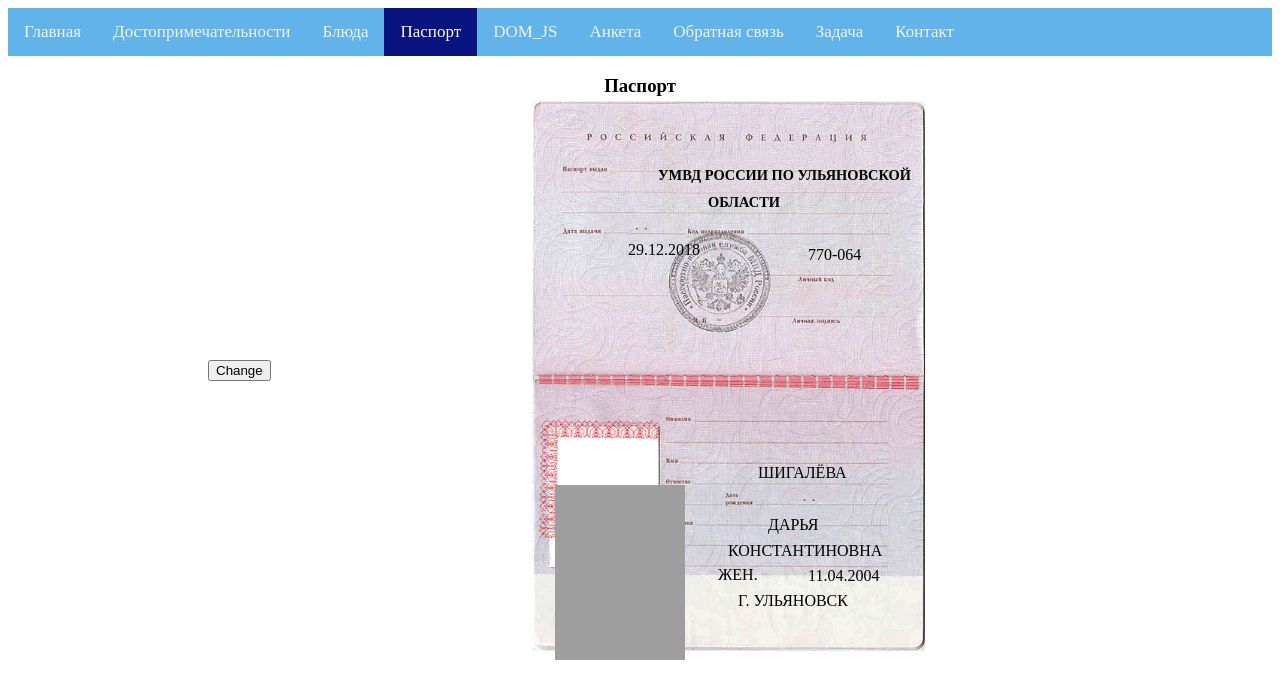
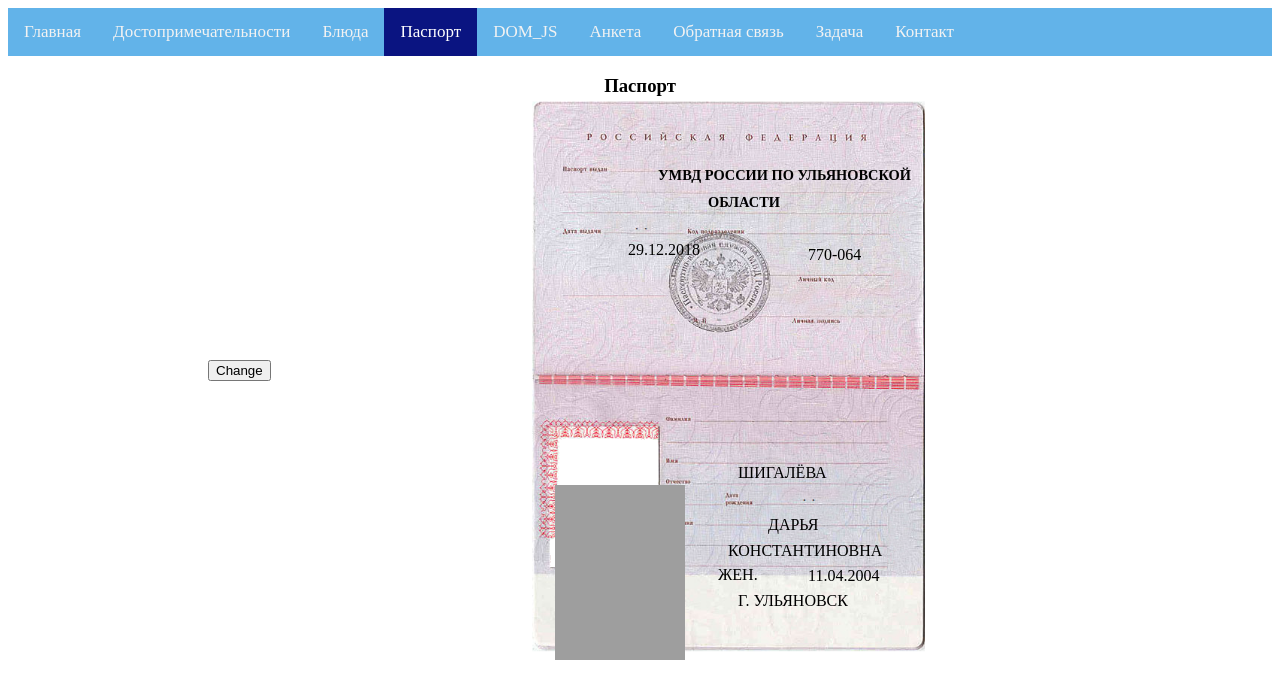
Before and after one commit to DariaShigalyova/Maynor_Shig, a plain HTML site: page passport.html in a window 1280 px wide. Drawn offline with Linux system fonts and the light colour scheme; grey boxes are pictures that could not be loaded.

Commit message:
passport.html

```diff
--- a/passport.html
+++ b/passport.html
@@ -32,7 +32,7 @@
    margin-top: -13px;
    }
    .block4 {
-   margin-left: 750px;
+   margin-left: 730px;
    margin-top: 200px;
    }
    .block5 {
```
